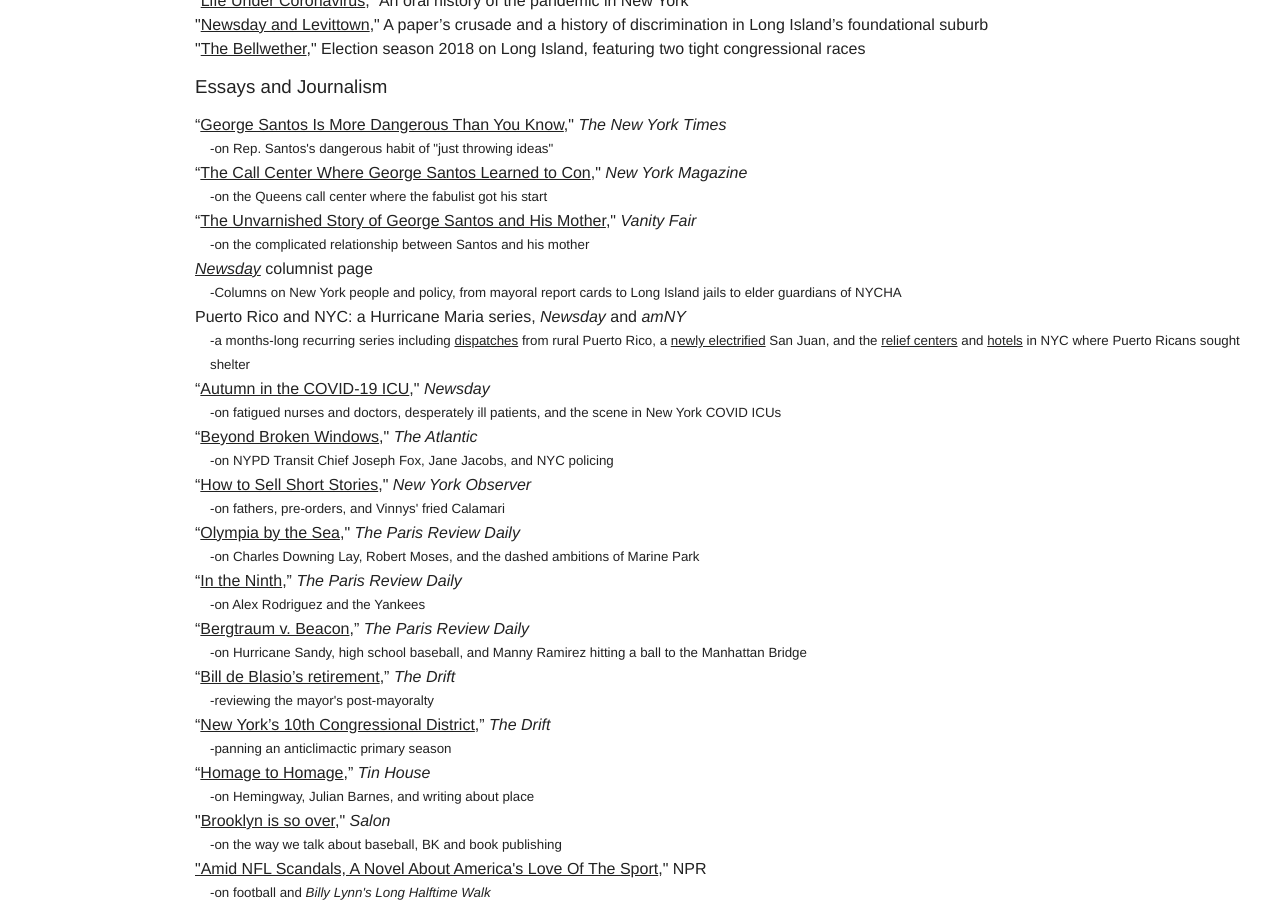
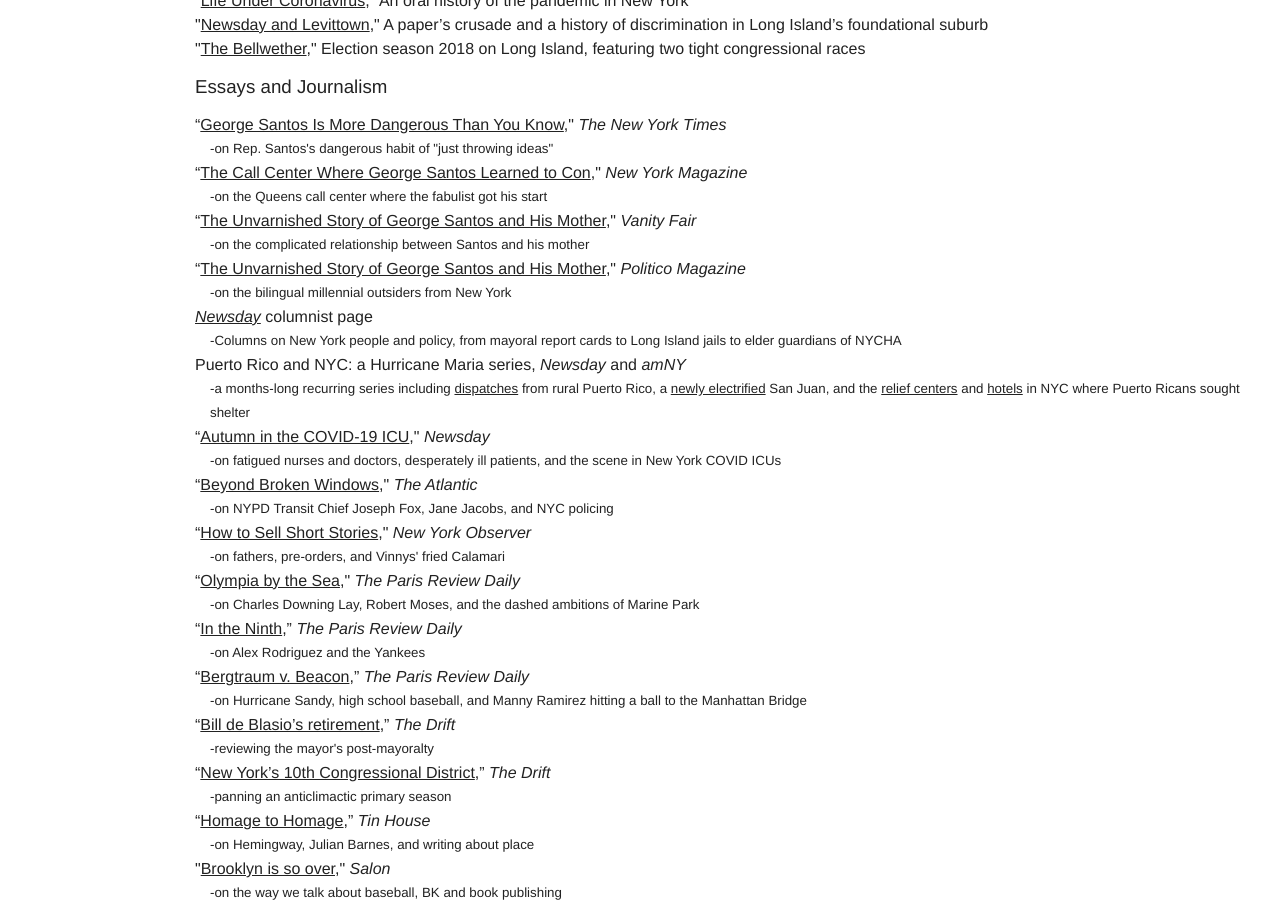
Before and after one commit to mjchiusano/mjchiusano.github.io, a Jekyll site: the page built from work.html, in a window 1280 px wide and 900 px high, scrolled down 556 px. Built offline with Jekyll 4.4.1, drawn with Linux system fonts in a browser that asks for light colours; Markdown is read by kramdown in place of the engine named in the settings.

Commit message:
Update work.html

```diff
--- a/work.html
+++ b/work.html
@@ -45,6 +45,9 @@
 
    <li>“<a href="https://www.vanityfair.com/news/2023/11/the-unvarnished-story-of-george-santos-and-his-mother">The Unvarnished Story of George Santos and His Mother</a>," <i>Vanity Fair</i>
  <small class="gutter-pad-left">-on the complicated relationship between Santos and his mother</small></li>
+
+  <li>“<a href="How AOC Got George Santos Into Politics">The Unvarnished Story of George Santos and His Mother</a>," <i>Politico Magazine</i>
+ <small class="gutter-pad-left">-on the bilingual millennial outsiders from New York</small></li>
 
    <li><a href="http://www.newsday.com/opinion/columnists/mark-chiusano"><i>Newsday</i></a> columnist page
  <small class="gutter-pad-left">-Columns on New York people and policy, from mayoral report cards to Long Island jails to elder guardians of NYCHA</small></li>
```
